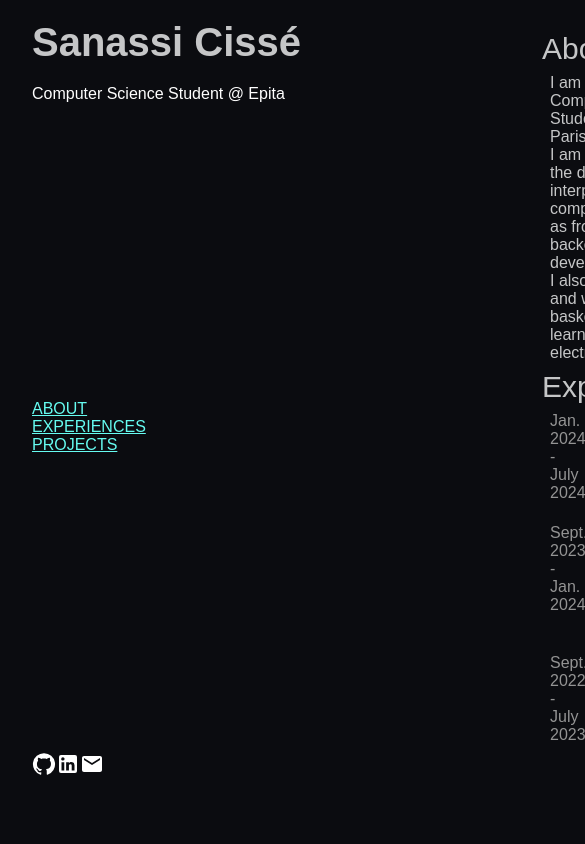
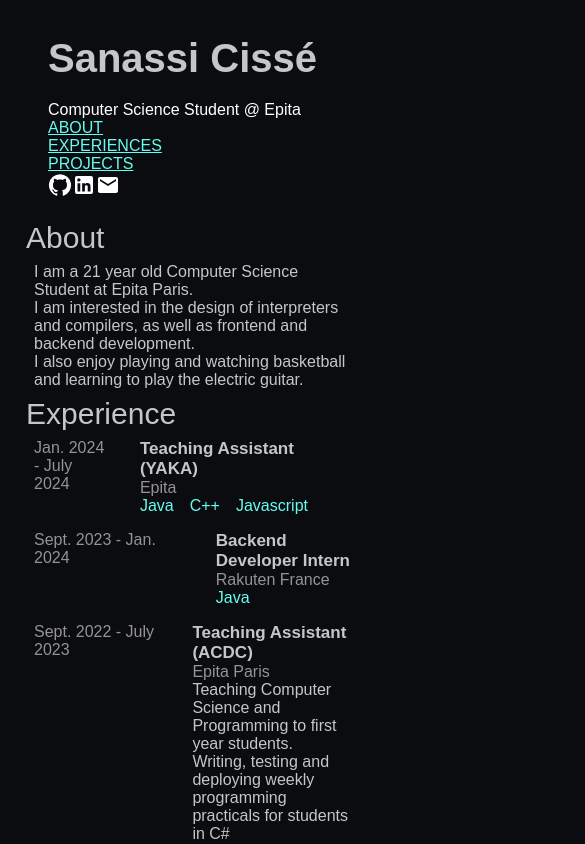
Before and after one commit to sanassi/random-stuff, a React (Create React App) app: page / in a window 390 px wide. Shown: the top 844 px of the page, 585 px wide, since content can reach past the window. Built offline with nearby package versions, Linux system fonts and the light colour scheme.

Commit message:
feat: improved responsiveness
Signed-off-by: Sanassi Cissé <sanassi-mory.cisse@epita.fr>

```diff
--- a/src/App.css
+++ b/src/App.css
@@ -3,22 +3,15 @@
   padding: 2em;
 }
 
-.experiences {
-  display: flex;
-  flex: auto;
-  flex-direction: column;
-  justify-content: space-around;
-}
-
 .side-bar {
   color: white;
-  height: 90%; /* Full-height: remove this if you want "auto" height */
-  width: 500px; /* Set the width of the sidebar */
-  position: fixed; /* Fixed Sidebar (stay in place on scroll) */
-  z-index: 1; /* Stay on top */
-  top: 0; /* Stay at the top */
+  height: 90%;
+  width: 500px;
+  position: fixed;
+  z-index: 1;
+  top: 0;
   left: 0;
-  overflow-x: hidden; /* Disable horizontal scroll */
+  overflow-x: hidden;
   padding-top: 20px;
 
   display: flex;
@@ -36,3 +29,25 @@ footer {
   color: #C5C6C7;
   text-align: center;
 }
+
+/* For screens smaller than 768px (e.g., mobile phones) */
+@media screen and (max-width: 768px) {
+  .App {
+    padding: 1em; /* Reduce padding for small screens */
+  }
+
+  .side-bar {
+    order: -1; /* Move the sidebar to the beginning of the stacking order */
+    margin-bottom: 20px; /* Add some spacing between sidebar and main section */
+    position: static; /* Remove fixed positioning for small screens */
+    height: auto; /* Allow sidebar to adjust its height based on content */
+    max-width: 100%; /* Take full width on small screens */
+  }
+
+  .main {
+    order: 1; /* Move the main section after the sidebar in the stacking order */
+    max-width: 100%; /* Take full width on small screens */
+    width: auto;
+    margin: 0;
+  }
+}
--- a/src/Experience.css
+++ b/src/Experience.css
@@ -53,8 +53,3 @@
     width: fit-content;
     padding-left: 2em;
 }
-
-.experience-label {
-    color: #C5C6C7;
-    font-size: 30px;
-}
--- /dev/null
+++ b/src/Experiences.css
@@ -0,0 +1,19 @@
+.experiences {
+    display: flex;
+    flex: auto;
+    flex-direction: column;
+    justify-content: space-around;
+}
+
+.experience-label {
+    color: #C5C6C7;
+    font-size: 30px;
+}
+
+.resume-link {
+    color: #66FCF1;
+}
+
+.resume-link a {
+    color: inherit;
+}
--- a/src/Experiences.js
+++ b/src/Experiences.js
@@ -1,4 +1,8 @@
 import Experience from "./Experience";
+import './Experiences.css'
+
+import OpenInNewIcon from '@mui/icons-material/OpenInNew';
+import KeyboardArrowRightIcon from '@mui/icons-material/KeyboardArrowRight';
 
 export default function Experiences() {
   return (
@@ -9,7 +13,7 @@ export default function Experiences() {
                     title='Teaching Assistant (YAKA)'
                     description={['']}
                     company='Epita'
-                    techs={['Java', 'C++']}/>
+                    techs={['Java', 'C++', 'Javascript']}/>
         <Experience duration={{'start' : 'Sept. 2023', 'end' : 'Jan. 2024'}}
                     title='Backend Developer Intern'
                     description={['']}
@@ -22,6 +26,12 @@ export default function Experiences() {
                     company='Epita Paris'
                     techs={['C#']}/>
       </div>
+      <div className='resume-link'>
+        <a href={process.env.PUBLIC_URL + '/sanassi_cv_ing1_en.pdf'}>
+          Open Full Résumé
+          <OpenInNewIcon />
+        </a>
+      </div>
     </div>
   );
 };
--- a/src/ProjectInfo.css
+++ b/src/ProjectInfo.css
@@ -22,11 +22,6 @@
 
 .project-description {
     width: fit-content;
-}
-
-.project-description ul {
-    padding: 0;
-    list-style-type: none;
 }
 
 .project-link {
@@ -55,3 +50,9 @@
     flex-direction: row;
     justify-content: space-between;
 }
+
+@media screen and (max-width: 768px) {
+    .project-description {
+        width: 100%;
+    }
+}
--- a/src/Projects.css
+++ b/src/Projects.css
@@ -7,3 +7,11 @@
     color: #C5C6C7;
     font-size: 30px;
 }
+
+@media screen and (max-width: 768px) {
+    .projects {
+        display: grid;
+        grid-template-columns: repeat(1, 1fr);
+        width: 100%;
+    }
+}
--- a/src/SpotifyEmbed.css
+++ b/src/SpotifyEmbed.css
@@ -6,3 +6,7 @@
 .spotify-link {
     padding: 1em;
 }
+
+iframe {
+    width: 100%;
+}
```
Also changed, not shown: 1 other file (tests, documents, lock files or other folders).
